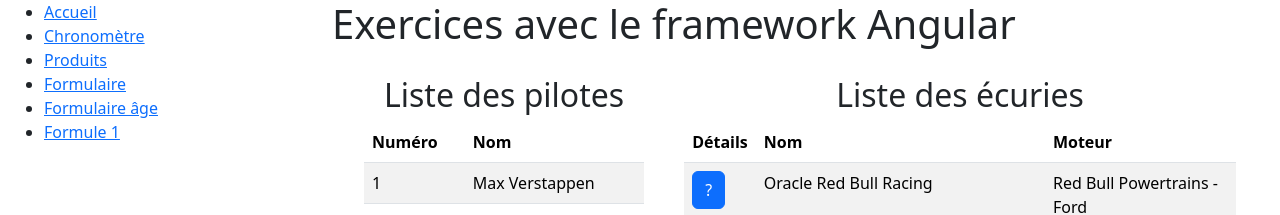
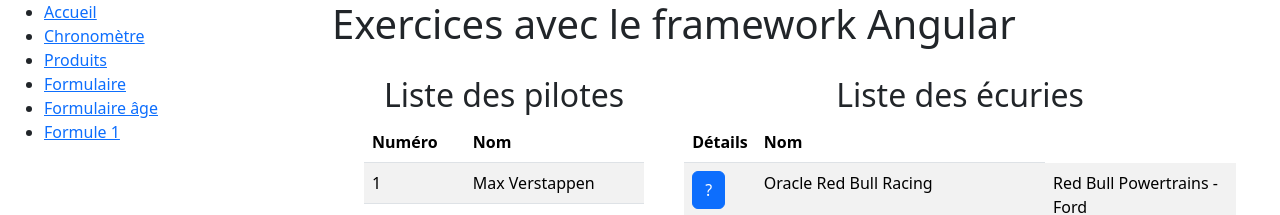
Before and after one commit to Verly1969/Exercices, an Angular app: page /formule in a window 1280 px wide. Shown: the top 215 px of the page. Built offline with nearby package versions, Linux system fonts and the light colour scheme; data requests are answered from the project's data file.

Commit message:
update src/app/features/formule1/formule1.html

```diff
--- a/src/app/features/formule1/formule1.html
+++ b/src/app/features/formule1/formule1.html
@@ -30,7 +30,6 @@
                 <tr>
                     <th>Détails</th>
                     <th>Nom</th>
-                    <th>Moteur</th>
                 </tr>
             </thead>
             <tbody>
```
